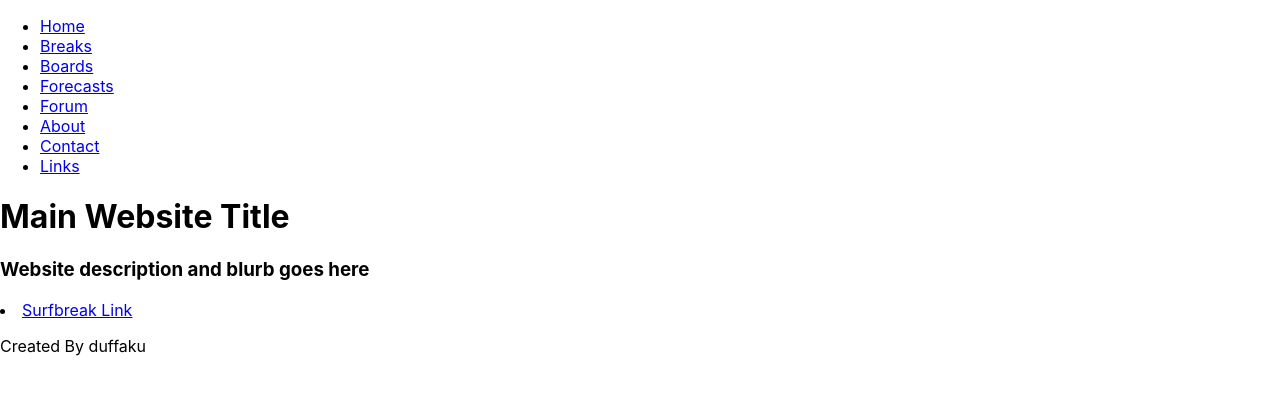
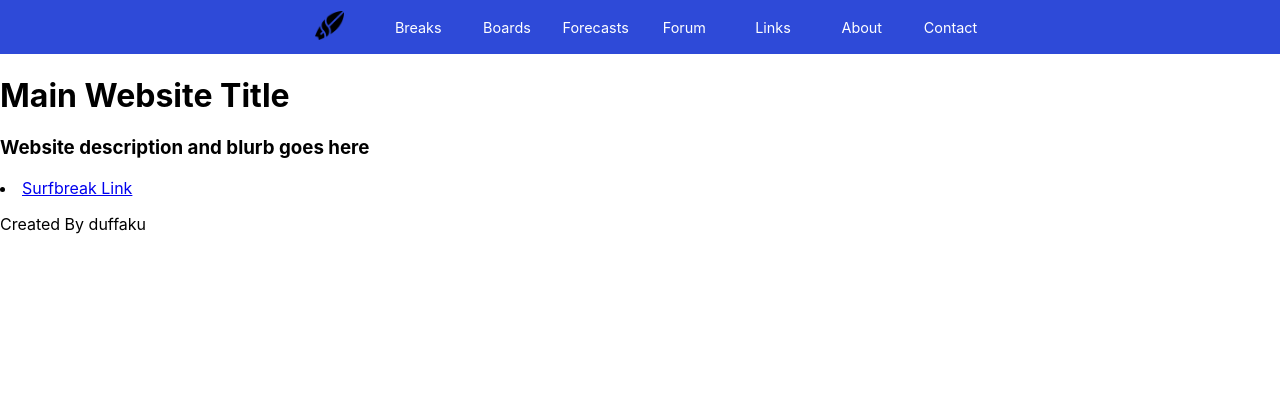
Before and after one commit to AyrtonCR/LSP, a React (Create React App) app in the folder client/: page / in a window 1280 px wide. Shown: the top 394 px of the page. Built offline with nearby package versions, Linux system fonts and the light colour scheme.

Commit message:
basic complete of header component, moving on to footer then setting up backend

```diff
--- a/client/src/App.css
+++ b/client/src/App.css
@@ -1,5 +1,6 @@
 .App {
   text-align: center;
+  background: black;
 }
 
 .App-logo {
--- /dev/null
+++ b/client/src/components/header.css
@@ -0,0 +1,65 @@
+.header {
+  width: 100%;
+}
+.navbar-container {
+  background: rgb(46, 74, 216);
+}
+.header a:active,
+.header a:hover {
+  color: #eb212e;
+  text-decoration: underline;
+}
+
+.header-title {
+  text-decoration: none;
+}
+
+.logo {
+  width: 1.4rem;
+}
+.navbar-item {
+  font-size: 0.7rem;
+  text-align: center;
+  padding: 0.7rem;
+  align-self: center;
+}
+.nav {
+  display: grid;
+  grid-template-columns: 1fr 1fr 1fr 1fr 1fr 1fr 1fr 1fr;
+  width: 100%;
+  list-style-type: none;
+  padding: 1rem;
+  white-space: nowrap;
+  text-align: center;
+  margin: 0;
+  padding: 0rem;
+  list-style-type: none;
+}
+
+.nav-link {
+  white-space: nowrap;
+  color: white;
+  text-decoration: none;
+}
+
+@media only screen and (min-width: 30rem) {
+}
+
+@media only screen and (min-width: 40rem) {
+  .header {
+    align-items: center;
+  }
+  .nav {
+    width: 100%;
+  }
+  .navbar-container {
+    display: grid;
+    justify-content: center;
+  }
+  .navbar-item {
+    font-size: 0.9rem;
+  }
+  .logo {
+    width: 1.8rem;
+  }
+}
--- a/client/src/components/header.js
+++ b/client/src/components/header.js
@@ -1,3 +1,4 @@
+import "./header.css";
 import { Link } from "react-router-dom";
 import Main from "./main";
 import Surfbreak from "./surfbreak";
@@ -7,53 +8,70 @@ import About from "./about";
 import Links from "./links";
 import Forecasts from "./forecasts";
 import Contact from "./contact";
+import Logo from "../utils/surfing-board.jpeg";
 
 const header = () => {
   return (
+    <div>
+      <header className="header">
         <div className="navbar-container">
-      <ul>
-        <li>
-          <Link to="/" element={<Main />}>
-            Home
+          <ul className="nav">
+            <li className="navbar-item">
+              <Link to="/" className="header-title" element={<Main />}>
+                <img className="logo" src={Logo} alt="" width="300" />
               </Link>
             </li>
-        <li>
-          <Link to="/surfbreak" element={<Surfbreak />}>
+            <li className="navbar-item">
+              <Link
+                to="/surfbreak"
+                className="nav-link"
+                element={<Surfbreak />}
+              >
                 Breaks
               </Link>
             </li>
-        <li>
-          <Link to="/surfboard" element={<Surfboard />}>
+            <li className="navbar-item">
+              <Link
+                to="/surfboard"
+                className="nav-link"
+                element={<Surfboard />}
+              >
                 Boards
               </Link>
             </li>
-        <li>
-          <Link to="/forecasts" element={<Forecasts />}>
+            <li className="navbar-item">
+              <Link
+                to="/forecasts"
+                className="nav-link"
+                element={<Forecasts />}
+              >
                 Forecasts
               </Link>
             </li>
-        <li>
-          <Link to="/forum" element={<Forum />}>
+            <li className="navbar-item">
+              <Link to="/forum" className="nav-link" element={<Forum />}>
                 Forum
               </Link>
             </li>
-        <li>
-          <Link to="/about" element={<About />}>
+            <li className="navbar-item">
+              <Link to="/links" className="nav-link" element={<Links />}>
+                Links
+              </Link>
+            </li>
+            <li className="navbar-item">
+              <Link to="/about" className="nav-link" element={<About />}>
                 About
               </Link>
             </li>
-        <li>
-          <Link to="/contact" element={<Contact />}>
+            <li className="navbar-item">
+              <Link to="/contact" className="nav-link" element={<Contact />}>
                 Contact
-          </Link>
-        </li>
-        <li>
-          <Link to="/links" element={<Links />}>
-            Links
               </Link>
             </li>
           </ul>
         </div>
+      </header>
+    </div>
   );
 };
 export default header;
```
Also changed, not shown: client/src/components/main.css (added), client/src/utils/surfing-board.jpeg (added). Lines whose indentation alone changed are shown as unchanged.
